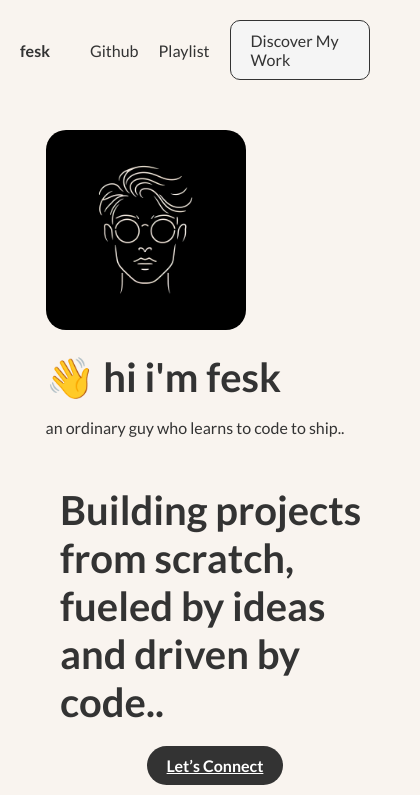
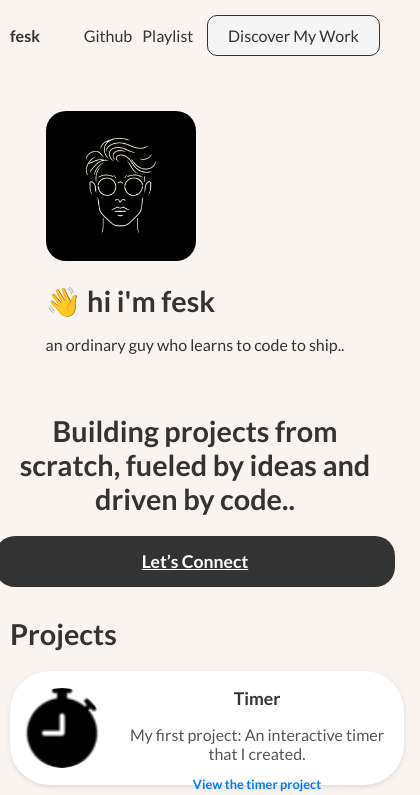
Before and after one commit to feskk/feskk.github.io, a plain HTML site: page index.html in a window 390 px wide. Shown: the top 795 px of the page, 420 px wide, since content can reach past the window. Drawn offline with Linux system fonts and the light colour scheme.

Commit message:
Mise à jour du portfolio : modifications du fichier HTML et CSS pour rendre le site responsive

```diff
--- a/styles.css
+++ b/styles.css
@@ -1,6 +1,5 @@
 @import url('https://fonts.googleapis.com/css2?family=Lato:wght@300;400;700&display=swap');
 
-/* Configuration générale */
 body {
     font-family: 'Lato', sans-serif;
     margin: 0;
@@ -9,14 +8,12 @@ body {
     color: #333;
 }
 
-/* Container principal */
 .container {
     max-width: 1180px;
     margin: 0 auto;
     padding: 20px;
 }
 
-/* Header et navigation */
 header {
     display: flex;
     justify-content: space-between;
@@ -63,22 +60,18 @@ nav ul li a {
     color: #fff;
 }
 
-
 .hero {
     display: flex;
     justify-content: flex-start;
     align-items: flex-start;
     margin-bottom: 30px;
-    gap:0
+    gap: 0;
 }
 
 .hero-content {
-
     margin-left: 40px;
     padding-left: 0;
-
 }
-
 
 .profile-image {
     width: 200px;
@@ -103,7 +96,6 @@ h2 {
     gap: 10px;
 }
 
-/* Boutons */
 .primary-button, .secondary-button {
     padding: 10px 20px;
     border-radius: 20px;
@@ -132,14 +124,12 @@ h2 {
     color: #fff;
 }
 
-/* Titres de section */
 h3 {
     font-size: 1.8em;
     margin-bottom: 20px;
     font-weight: 700;
 }
 
-/* Section Projets */
 .experience-item {
     display: flex;
     align-items: center;
@@ -154,7 +144,6 @@ h3 {
     max-width: 470px;
 }
 
-/* Image à gauche */
 .company-logo {
     width: 50px;
     height: 50px;
@@ -163,7 +152,6 @@ h3 {
     margin-right: 20px;
 }
 
-/* Détails des projets */
 .experience-details {
     flex: 1;
 }
@@ -189,7 +177,6 @@ h3 {
     color: #0056b3;
 }
 
-/* Section Awards */
 .award-item {
     display: flex;
     align-items: center;
@@ -225,29 +212,69 @@ h3 {
     font-size: 0.9em;
 }
 
-/* Responsive */
 @media (max-width: 768px) {
     .hero {
         flex-direction: column;
         align-items: center;
+        gap: 20px;
     }
 
     .hero-buttons {
-        justify-content: center;
+        flex-direction: column;
+        align-items: center;
+    }
+
+    .hero-content {
+        margin-left: 0;
+        padding: 0;
+        text-align: center;
+    }
+
+    h1, h2 {
+        font-size: 1.8em;
+    }
+
+    .profile-image {
+        width: 150px;
+        height: 150px;
     }
 
     .experience-item, .award-item {
-        flex-direction: column;
+        width: 100%;
+        margin-bottom: 20px;
+    }
+
+    .company-logo {
+        width: 80px;
+        height: 80px;
+    }
+
+    .award-logo {
+        font-size: 1.5em;
+    }
+
+    .experience-details, .award-details {
         text-align: center;
     }
 
-    .company-logo {
-        width: 100px;
-        height: 100px;
-        margin-bottom: 15px;
+    nav ul li {
+        margin-right: 10px;
+    }
+
+    .container {
+        padding: 10px;
+    }
+
+    .primary-button, .secondary-button {
+        width: 100%;
+        padding: 15px;
+    }
+
+    .primary-button {
+        font-size: 1.1em;
+    }
+
+    .secondary-button {
+        font-size: 1.1em;
     }
 }
-
-    .experience-details, .award-details {
-        max-width: 100%;
-    }
```
